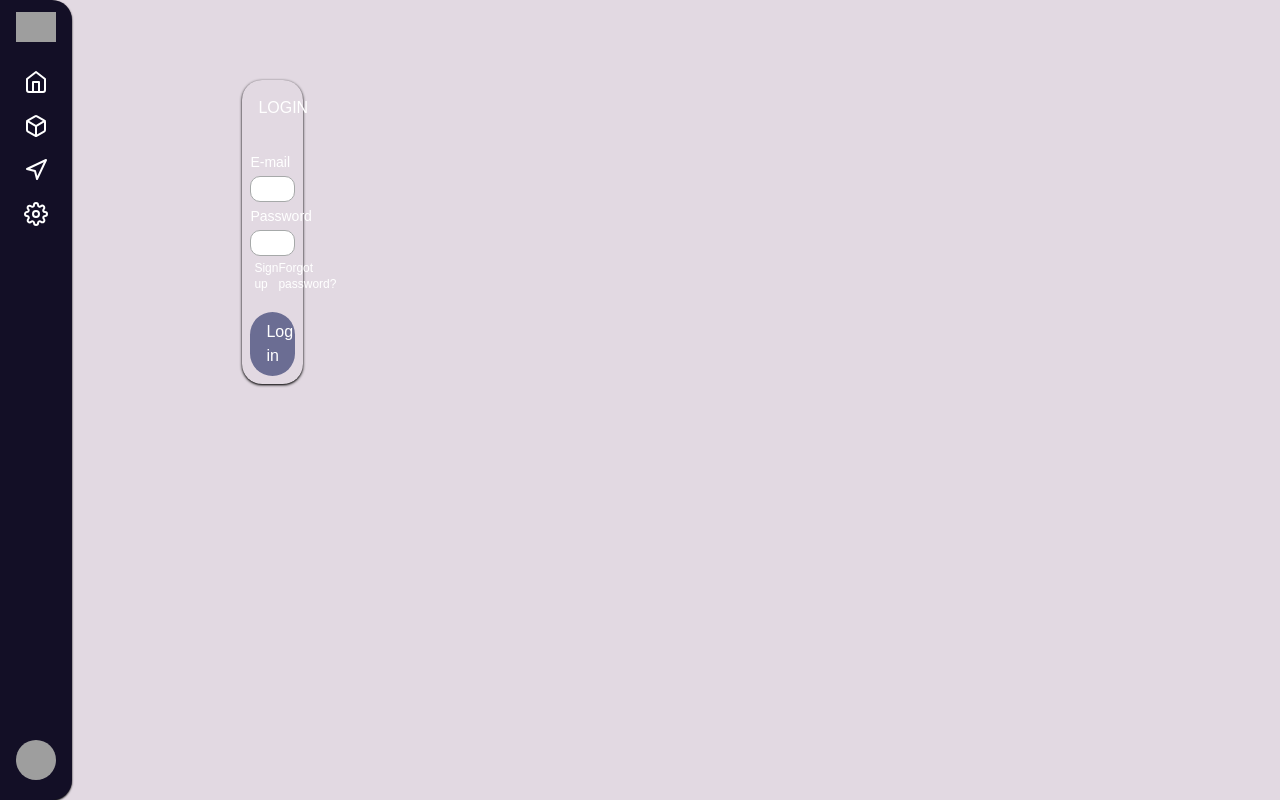
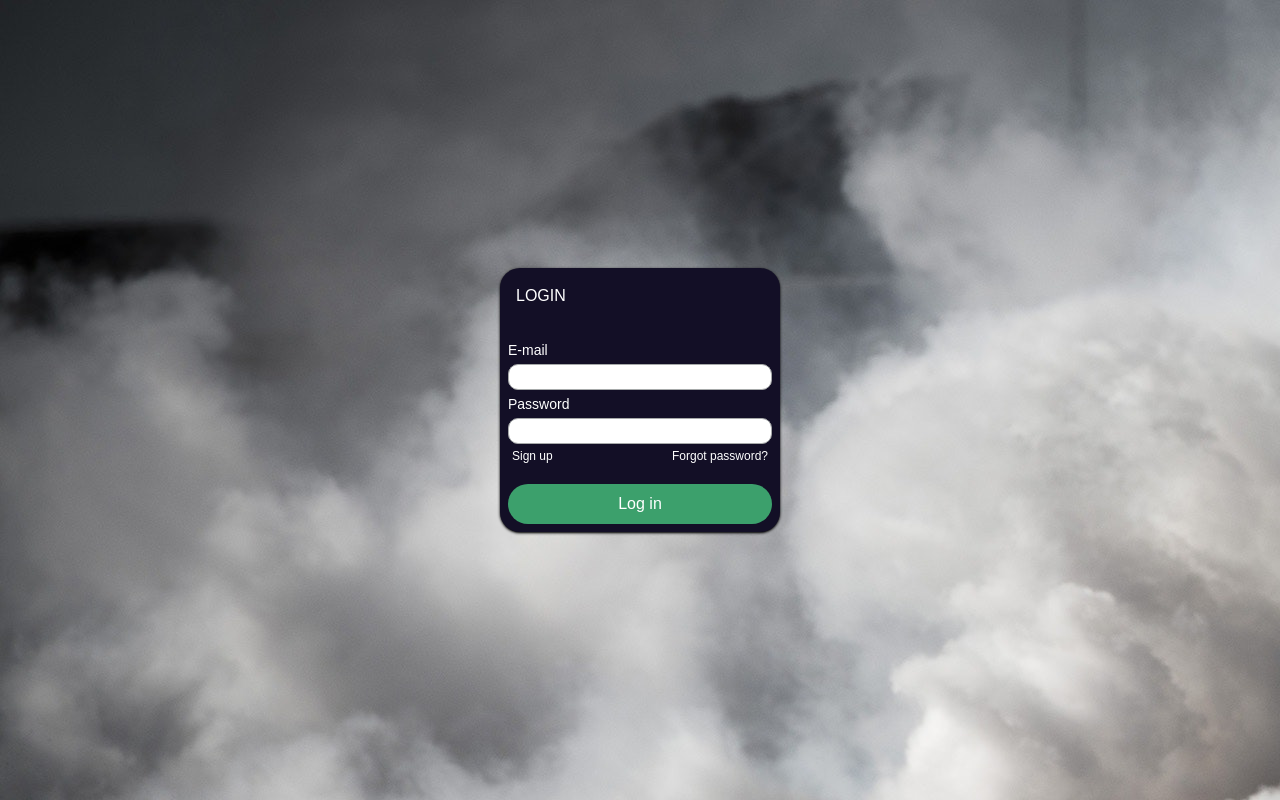
Before and after one commit to CynicalDuck/brannportal, a Next.js app: page /authentication/login in a window 1280 px wide. Built offline with nearby package versions, Linux system fonts and the light colour scheme; grey boxes are pictures that could not be loaded.

Commit message:
Done many changes, testing to see if it works.

```diff
--- a/app/authentication/login/page.tsx
+++ b/app/authentication/login/page.tsx
@@ -17,7 +17,7 @@ import BasicButton from "../../../components/Buttons/BasicButton";
 export default function Login() {
   // States
   const [signUp, setSignUp] = useState(false);
-  const [fortgotPassword, setForgotPassword] = useState(false);
+  const [forgotPassword, setForgotPassword] = useState(false);
 
   // Fetching
 
@@ -30,29 +30,29 @@ export default function Login() {
         <div className="w-1/4">
           <FeaturedCard
             title="SIGN UP"
-            className="shadow shadow-black"
+            className="shadow shadow-black bg-dark"
             icon={<PenTool />}
           >
             <div className="flex flex-col gap-1">
               <div className="text-white text-sm">E-mail</div>
               <input
                 type="text"
-                className="rounded-[10px] border border-accent3 text-dark"
+                className="rounded-[10px] border border-accent3 text-dark px-2"
               />
               <div className="text-white text-sm">Name</div>
               <input
                 type="text"
-                className="rounded-[10px] border border-accent3 text-dark"
+                className="rounded-[10px] border border-accent3 text-dark px-2"
               />
               <div className="text-white text-sm">Password</div>
               <input
                 type="password"
-                className="rounded-[10px] border border-accent3 text-dark"
+                className="rounded-[10px] border border-accent3 text-dark px-2"
               />
               <div className="text-white text-sm">Confirm password</div>
               <input
                 type="password"
-                className="rounded-[10px] border border-accent3 mb-4 text-dark"
+                className="rounded-[10px] border border-accent3 mb-4 text-dark px-2"
               />
               <BasicButton
                 state={"success"}
@@ -75,20 +75,25 @@ export default function Login() {
     );
   }
 
-  if (fortgotPassword) {
+  if (forgotPassword) {
     return (
-      <div>
-        <FeaturedCard title="FORGOT PASSWORD">
+      <div className="w-1/4">
+        <FeaturedCard
+          title="FORGOT PASSWORD"
+          className="shadow shadow-black bg-dark"
+        >
           <div className="flex flex-col gap-1">
-            <div className="text-white text-sm">
+            <div className="text-white text-xs">
               Enter your e-mail below, if the e-mail exists in our database you
               will get a reset password link sent to you
             </div>
             <input
               type="text"
-              className="rounded-[10px] border border-accent3 text-dark"
+              className="rounded-[10px] border border-accent3 text-dark px-2"
             />
-            <BasicButton state={"success"}>Reset password</BasicButton>
+            <BasicButton state={"success"} className="mt-2">
+              Reset password
+            </BasicButton>
             <div className="flex flex-row justify-end px-1">
               <div
                 className="text-xs hover:cursor-pointer hover:text-accent2"
@@ -104,9 +109,9 @@ export default function Login() {
   }
 
   return (
-    <div className="flex justify-center w-full">
+    <div className="flex row justify-center grow w-full">
       <div className="w-1/4">
-        <FeaturedCard title="LOGIN" className="shadow shadow-black">
+        <FeaturedCard title="LOGIN" className="shadow shadow-black bg-dark">
           <div className="flex flex-col gap-1">
             <div className="text-white text-sm">E-mail</div>
             <input
@@ -116,7 +121,7 @@ export default function Login() {
             <div className="text-white text-sm">Password</div>
             <input
               type="password"
-              className="rounded-[10px] border border-accent3"
+              className="rounded-[10px] border border-accent3 px-2 text-dark"
             />
             <div className="flex flex-row justify-between mb-4 px-1">
               <div
@@ -133,7 +138,7 @@ export default function Login() {
               </div>
             </div>
             <BasicButton
-              state={"default"}
+              state={"success"}
               className="rounded-full shadow-xs shadow-black"
             >
               Log in
--- a/app/layout.tsx
+++ b/app/layout.tsx
@@ -1,4 +1,6 @@
-import React from "react";
+"use client";
+
+import React, { useEffect } from "react";
 import "./globals.css";
 
 // Import components
@@ -10,19 +12,30 @@ interface Props {
   children?: React.ReactNode;
 }
 
+var url = "";
 export default function Layout({ children, ...props }: Props) {
+  if (typeof window !== "undefined") {
+    url = window.location.href;
+  }
+
   return (
     <html>
       <body>
-        <div className="w-full min-h-screen bg-light relative flex flex-col">
+        <div
+          className={
+            url.includes("authentication")
+              ? "w-screen min-h-screen bg-[url('./bg-pic.jpg')] relative flex flex-col items-center justify-center"
+              : "w-screen min-h-screen bg-light relative flex flex-col items-center justify-center"
+          }
+        >
           <div className="block md:hidden">
             <TopBar />
           </div>
-          <div className="md:flex w-full">
+          <div className="flex w-full">
             <div className="hidden md:block">
-              <NavSide />
+              {url.includes("authentication") ? null : <NavSide />}
             </div>
-            <div className="flex flex-col px-5 py-5 md:px-20 md:py-20 max-w-full md:max-w-max md:flex-grow">
+            <div className="flex flex-col px-5 py-5 md:px-20 md:py-20 max-w-full md:max-w-full md:flex-grow items-center">
               {children}
             </div>
           </div>
--- /dev/null
+++ b/app/middleware.ts
@@ -0,0 +1,29 @@
+import { createMiddlewareClient } from '@supabase/auth-helpers-nextjs'
+import { NextResponse } from 'next/server'
+
+import type { NextRequest } from 'next/server'
+
+export async function middleware(req: NextRequest) {
+  const res = NextResponse.next()
+  const supabase = createMiddlewareClient({ req, res })
+
+  const {
+    data: { user },
+  } = await supabase.auth.getUser()
+
+  // if user is signed in and the current path is / redirect the user to /account
+  if (user && req.nextUrl.pathname === '/authentication/login') {
+    return NextResponse.redirect(new URL('/', req.url))
+  }
+
+  // if user is not signed in and the current path is not / redirect the user to /
+  if (!user && req.nextUrl.pathname == '/') {
+    return NextResponse.redirect(new URL('/authentication/login', req.url))
+  }
+
+  return res
+}
+
+export const config = {
+  matcher: ['/', '/authentication/login'],
+}
--- /dev/null
+++ b/app/supabase.js
@@ -0,0 +1,6 @@
+import { createClient } from "@supabase/supabase-js";
+
+const supabaseUrl = process.env.NEXT_PUBLIC_SUPABASE_URL;
+const supabaseKey = process.env.NEXT_PUBLIC_SUPABASE_ANON_KEY;
+
+export const supabase = createClient(supabaseUrl, supabaseKey);
--- a/package.json
+++ b/package.json
@@ -13,6 +13,8 @@
     "@radix-ui/react-select": "^1.2.2",
     "@radix-ui/react-separator": "^1.0.3",
     "@radix-ui/react-slot": "^1.0.2",
+    "@supabase/auth-helpers-nextjs": "^0.7.3",
+    "@supabase/supabase-js": "^2.26.0",
     "@types/node": "20.4.2",
     "@types/react": "18.2.15",
     "@types/react-dom": "18.2.7",
```
Also changed, not shown: .babelrc (added), .eslintrc.json, app/bg-pic.jpg (added), 1 other file (tests, documents, lock files or other folders).
